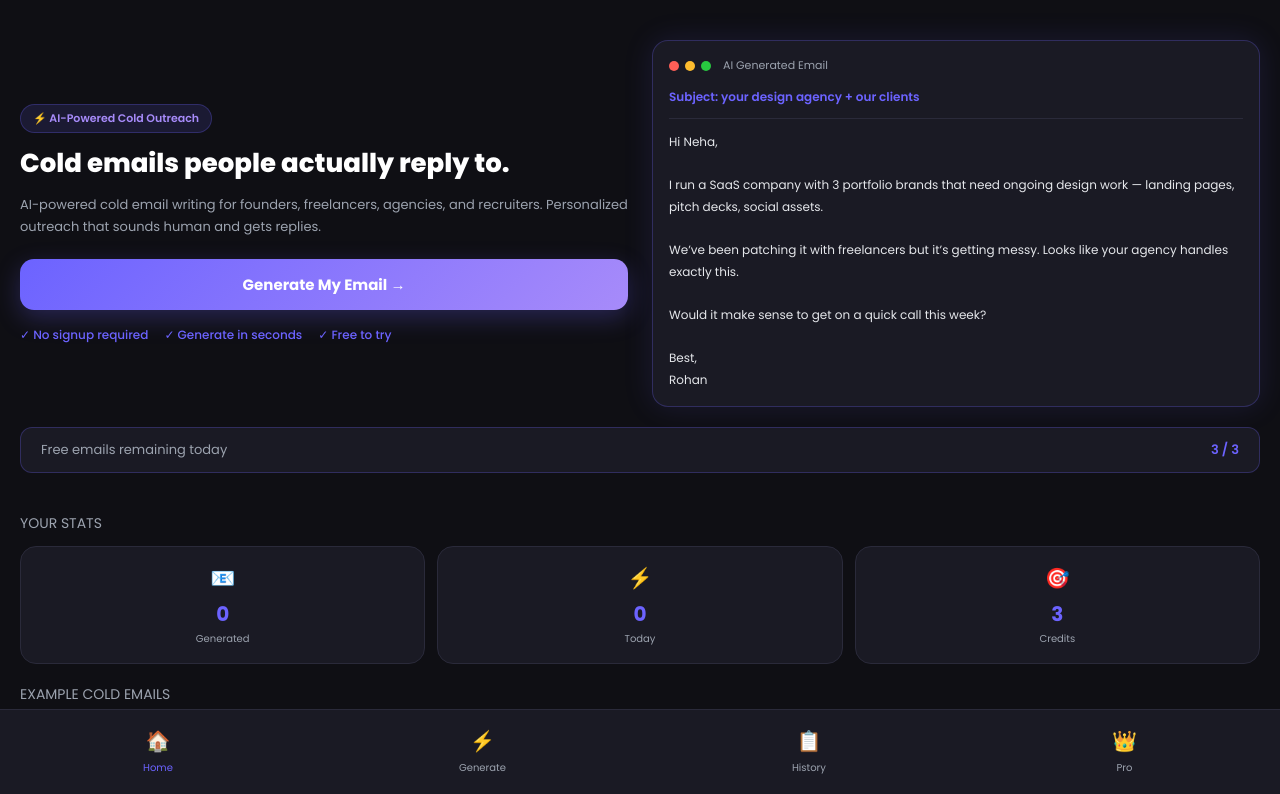
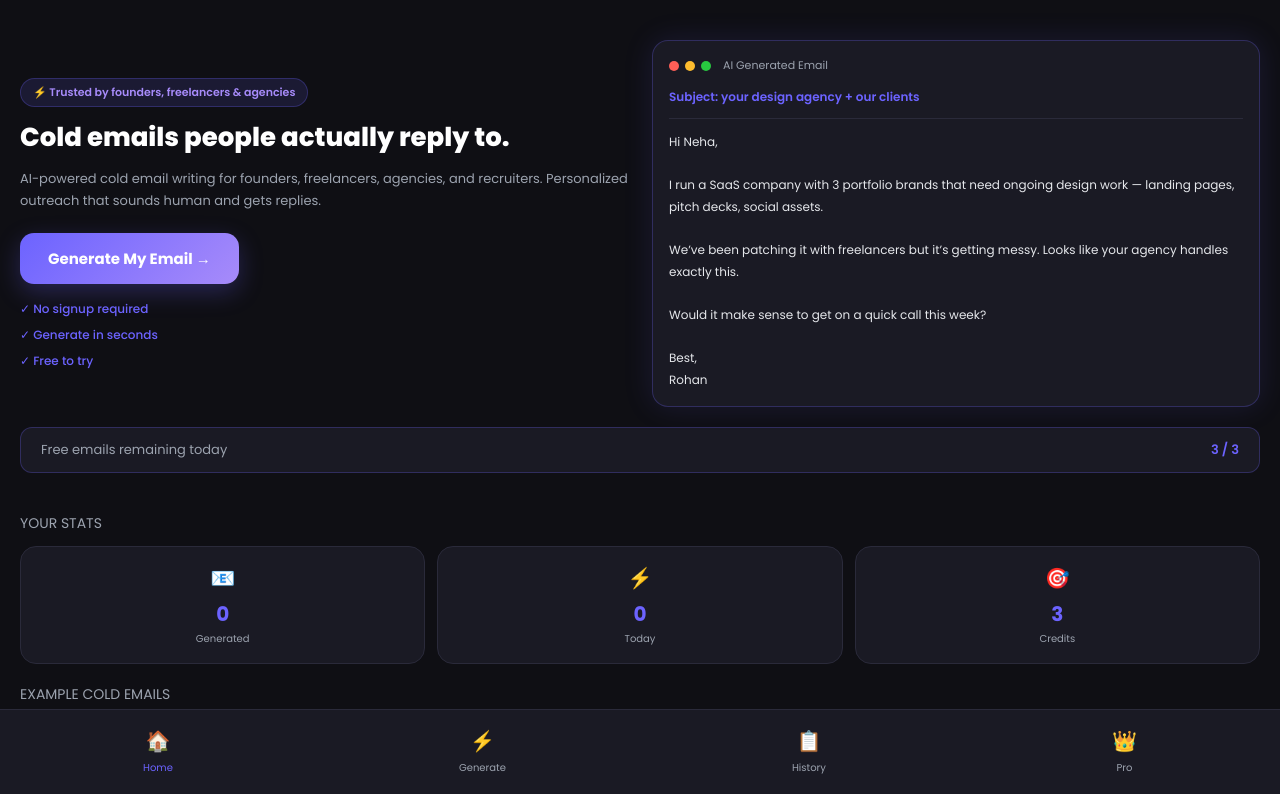
Before and after one commit to shreyanshetty211-svg/coldflow-app, a website: page index.html in a window 1280 px wide. Shown: the top 794 px of the page. Drawn offline with Linux system fonts and the light colour scheme.

Commit message:
polish hero section CTA, trust indicators, badge

```diff
--- a/index.html
+++ b/index.html
@@ -165,10 +165,12 @@ body {
   font-family: 'Poppins', sans-serif;
   box-shadow: 0 8px 24px #6c63ff44;
   margin-bottom: 16px;
-  display: block;
-  width: 100%;
+  display: inline-block;
+  width: auto;
+  transition: opacity 0.2s, transform 0.2s;
 }
-.saas-trust { display: flex; gap: 16px; flex-wrap: wrap; }
+.saas-cta:hover { opacity: 0.9; transform: translateY(-1px); }
+.saas-trust { display: flex; flex-direction: column; gap: 8px; }
 .saas-trust span { font-size: 12px; color: #6c63ff; font-weight: 500; }
 .saas-hero-right { flex: 1; min-width: 260px; }
 .saas-email-mock {
@@ -711,7 +713,7 @@ textarea.form-input { min-height: 90px; resize: none; }
 <div class="screen" id="home">
   <div class="saas-hero">
     <div class="saas-hero-left">
-      <div class="saas-badge">⚡ AI-Powered Cold Outreach</div>
+      <div class="saas-badge">⚡ Trusted by founders, freelancers & agencies</div>
       <h1 class="saas-headline">Cold emails people actually reply to.</h1>
       <p class="saas-desc">AI-powered cold email writing for founders, freelancers, agencies, and recruiters. Personalized outreach that sounds human and gets replies.</p>
       <button class="saas-cta" onclick="showScreen('generator')">Generate My Email →</button>
```
